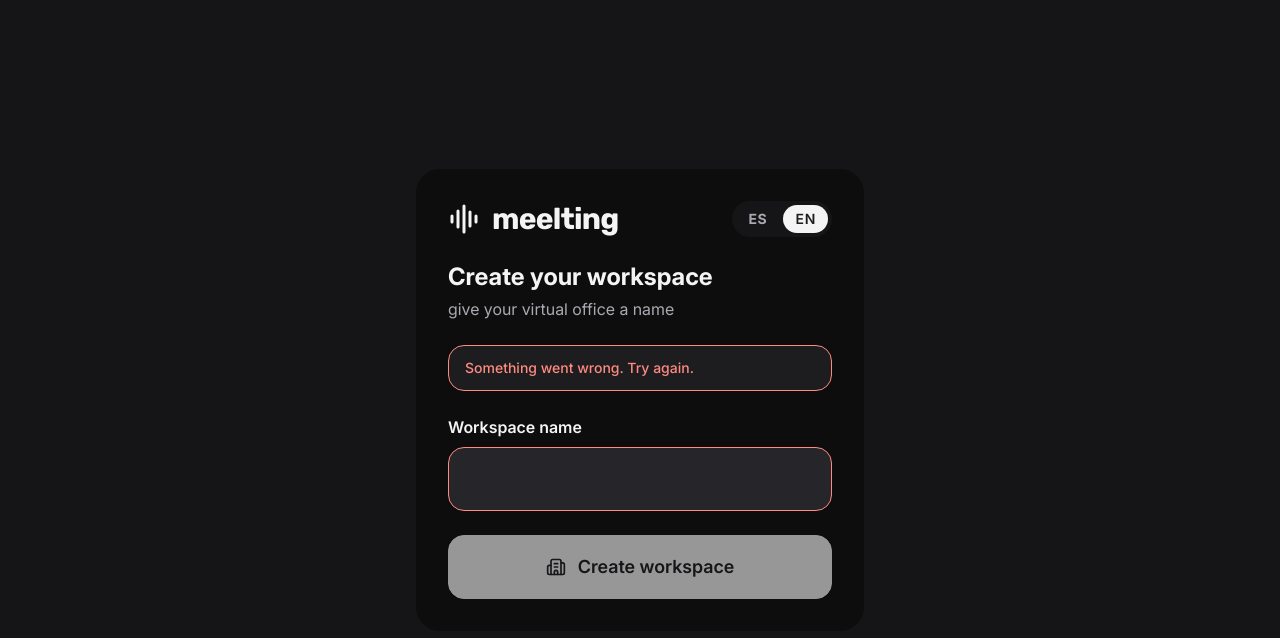
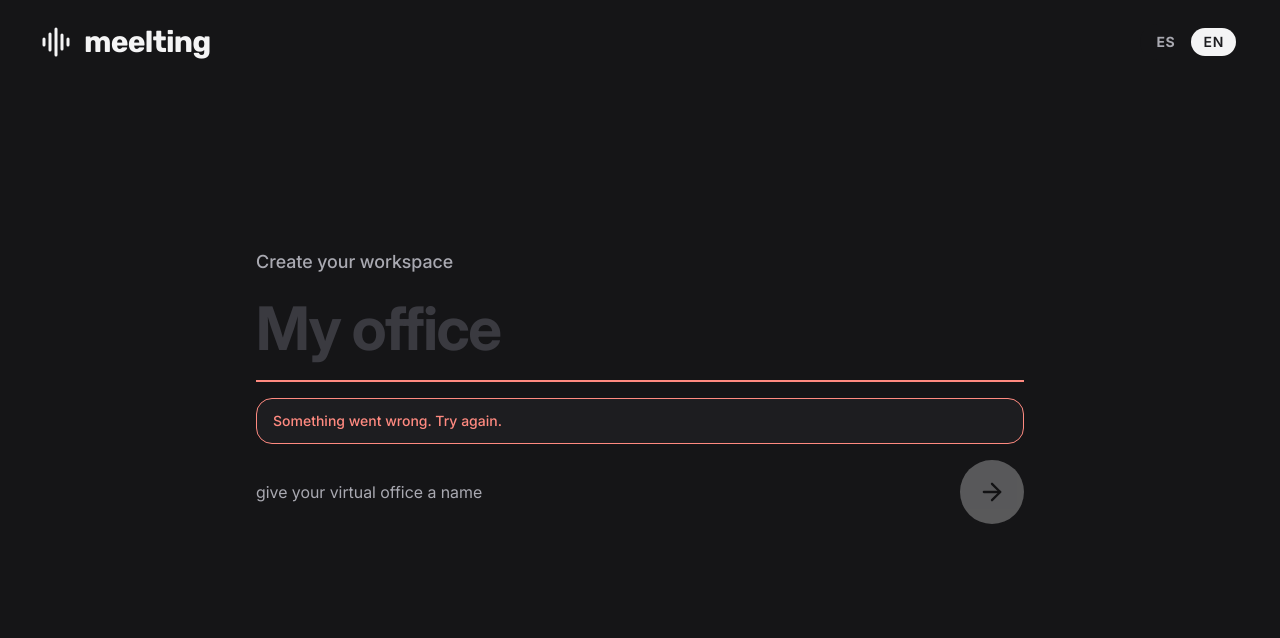
Before and after one commit to Dach3r/meelting, a React (Vite) app: page / in a window 1280 px wide. Shown: the top 638 px of the page. Built offline with nearby package versions, Linux system fonts and the light colour scheme.

Commit message:
💄 style(ui): redesign new workspace screen with big type input
Replace the card with a borderless page: oversized underlined name field and a circular submit button. Rename NewWorkspaceCard to NewWorkspacePage and remove the now unused FormField, Input and Label.

```diff
--- a/src/App.tsx
+++ b/src/App.tsx
@@ -1,5 +1,5 @@
 import { useState } from "react";
-import { NewWorkspaceCard } from "./components/organisms/NewWorkspaceCard";
+import { NewWorkspacePage } from "./components/organisms/NewWorkspacePage";
 import { Workspace } from "./components/templates/Workspace";
 import { useSession } from "./hooks/useSession";
 import { I18nProvider } from "./i18n/I18nProvider";
@@ -27,14 +27,14 @@ function App() {
   return (
     <I18nProvider locale={locale}>
       {!session ? (
-        <NewWorkspaceCard
+        <NewWorkspacePage
           busy={busy}
           errorMessage={errorMessage}
           language={{ locale: draftLocale, onChange: setDraftLocale }}
           onSubmit={(name) => completeFirstLaunch(draftLocale, name)}
         />
       ) : creating ? (
-        <NewWorkspaceCard
+        <NewWorkspacePage
           busy={busy}
           errorMessage={errorMessage}
           onSubmit={async (name) => {
--- a/src/components/atoms/Input.tsx
+++ /dev/null
@@ -1,10 +0,0 @@
-import type { InputHTMLAttributes } from "react";
-
-export function Input({ className = "", ...rest }: InputHTMLAttributes<HTMLInputElement>) {
-  return (
-    <input
-      className={`h-10 w-full min-w-0 border-0 bg-transparent p-0 text-lg font-medium text-ink outline-none placeholder:text-muted ${className}`}
-      {...rest}
-    />
-  );
-}
--- a/src/components/atoms/Label.tsx
+++ /dev/null
@@ -1,5 +0,0 @@
-import type { LabelHTMLAttributes } from "react";
-
-export function Label({ className = "", ...rest }: LabelHTMLAttributes<HTMLLabelElement>) {
-  return <label className={`text-base font-semibold text-ink ${className}`} {...rest} />;
-}
--- a/src/components/molecules/FormField.tsx
+++ /dev/null
@@ -1,29 +0,0 @@
-import type { LucideIcon } from "lucide-react";
-import { useId, type InputHTMLAttributes } from "react";
-import { Input } from "../atoms/Input";
-import { Label } from "../atoms/Label";
-
-type Props = InputHTMLAttributes<HTMLInputElement> & {
-  label: string;
-  icon?: LucideIcon;
-  error?: string | null;
-};
-
-export function FormField({ label, icon: Icon, error, ...input }: Props) {
-  const id = useId();
-  return (
-    <div className="grid gap-2">
-      <Label htmlFor={id}>{label}</Label>
-      <div
-        className={`flex min-h-16 items-center gap-3 rounded-2xl border bg-surface py-2 ${Icon ? "pl-2.5" : "pl-4"} pr-4 transition-colors focus-within:bg-raised ${error ? "border-error" : "border-transparent"}`}
-      >
-        {Icon && (
-          <span className="grid size-10 shrink-0 place-items-center rounded-xl bg-primary text-ink">
-            <Icon className="size-5" aria-hidden="true" />
-          </span>
-        )}
-        <Input id={id} aria-invalid={error ? true : undefined} {...input} />
-      </div>
-    </div>
-  );
-}
--- a/src/components/organisms/NewWorkspaceCard.tsx
+++ /dev/null
@@ -1,63 +0,0 @@
-import { Building2 } from "lucide-react";
-import { useState, type FormEvent } from "react";
-import { useI18n } from "../../i18n/I18nProvider";
-import type { Locale } from "../../i18n/translate";
-import { Button } from "../atoms/Button";
-import { Logo } from "../atoms/Logo";
-import { Alert } from "../molecules/Alert";
-import { FormField } from "../molecules/FormField";
-import { LocaleSwitcher } from "../molecules/LocaleSwitcher";
-
-type Props = {
-  busy: boolean;
-  errorMessage: string | null;
-  onSubmit: (workspaceName: string) => void;
-  language?: { locale: Locale; onChange: (locale: Locale) => void };
-  onCancel?: () => void;
-};
-
-export function NewWorkspaceCard({ busy, errorMessage, onSubmit, language, onCancel }: Props) {
-  const { t } = useI18n();
-  const [name, setName] = useState("");
-
-  function submit(event: FormEvent) {
-    event.preventDefault();
-    onSubmit(name);
-  }
-
-  return (
-    <main className="grid min-h-dvh place-items-center bg-shell p-6">
-      <form onSubmit={submit} className="grid w-full max-w-md gap-6 rounded-3xl bg-rail p-8">
-        <div className="flex items-center justify-between">
-          <Logo />
-          {language && <LocaleSwitcher value={language.locale} onChange={language.onChange} />}
-        </div>
-        <div className="grid gap-1">
-          <h1 className="text-2xl font-bold">{t("newWorkspace.title")}</h1>
-          <p className="text-muted">{t("newWorkspace.subtitle")}</p>
-        </div>
-        {errorMessage && <Alert message={errorMessage} />}
-        <FormField
-          label={t("newWorkspace.nameLabel")}
-          value={name}
-          onChange={(event) => setName(event.target.value)}
-          maxLength={80}
-          autoFocus
-          autoComplete="organization"
-          error={errorMessage}
-        />
-        <div className="grid gap-2">
-          <Button type="submit" disabled={busy || name.trim() === ""}>
-            <Building2 className="size-5" aria-hidden="true" />
-            {t("newWorkspace.submit")}
-          </Button>
-          {onCancel && (
-            <Button type="button" variant="ghost" onClick={onCancel}>
-              {t("newWorkspace.cancel")}
-            </Button>
-          )}
-        </div>
-      </form>
-    </main>
-  );
-}
--- /dev/null
+++ b/src/components/organisms/NewWorkspacePage.tsx
@@ -0,0 +1,70 @@
+import { ArrowRight } from "lucide-react";
+import { useId, useState, type FormEvent } from "react";
+import { useI18n } from "../../i18n/I18nProvider";
+import type { Locale } from "../../i18n/translate";
+import { Button } from "../atoms/Button";
+import { Logo } from "../atoms/Logo";
+import { Alert } from "../molecules/Alert";
+import { LocaleSwitcher } from "../molecules/LocaleSwitcher";
+
+type Props = {
+  busy: boolean;
+  errorMessage: string | null;
+  onSubmit: (workspaceName: string) => void;
+  language?: { locale: Locale; onChange: (locale: Locale) => void };
+  onCancel?: () => void;
+};
+
+export function NewWorkspacePage({ busy, errorMessage, onSubmit, language, onCancel }: Props) {
+  const { t } = useI18n();
+  const inputId = useId();
+  const [name, setName] = useState("");
+
+  function submit(event: FormEvent) {
+    event.preventDefault();
+    onSubmit(name);
+  }
+
+  return (
+    <main className="grid min-h-dvh grid-rows-[auto_1fr] bg-shell px-6 py-6 sm:px-10">
+      <header className="flex items-center justify-between">
+        <Logo />
+        {language && <LocaleSwitcher value={language.locale} onChange={language.onChange} />}
+        {onCancel && (
+          <Button type="button" variant="ghost" size="compact" onClick={onCancel}>
+            {t("newWorkspace.cancel")}
+          </Button>
+        )}
+      </header>
+      <form onSubmit={submit} className="mx-auto grid w-full max-w-3xl content-center gap-4 pb-16">
+        <h1 className="text-lg font-medium text-muted">{t("newWorkspace.title")}</h1>
+        <label htmlFor={inputId} className="sr-only">
+          {t("newWorkspace.nameLabel")}
+        </label>
+        <input
+          id={inputId}
+          value={name}
+          onChange={(event) => setName(event.target.value)}
+          maxLength={80}
+          autoFocus
+          autoComplete="organization"
+          aria-invalid={errorMessage ? true : undefined}
+          placeholder={t("newWorkspace.placeholder")}
+          className={`w-full min-w-0 border-0 border-b-2 bg-transparent pb-4 text-4xl font-bold tracking-tight text-ink outline-none transition-colors placeholder:text-line sm:text-6xl ${errorMessage ? "border-error" : "border-line focus:border-ink"}`}
+        />
+        {errorMessage && <Alert message={errorMessage} />}
+        <div className="flex items-center justify-between gap-6">
+          <p className="text-muted">{t("newWorkspace.subtitle")}</p>
+          <button
+            type="submit"
+            disabled={busy || name.trim() === ""}
+            aria-label={t("newWorkspace.submit")}
+            className="grid size-16 shrink-0 cursor-pointer place-items-center rounded-full bg-ink text-rail transition duration-200 focus-visible:outline-2 focus-visible:outline-offset-2 focus-visible:outline-ink enabled:hover:translate-x-1 disabled:cursor-not-allowed disabled:opacity-30"
+          >
+            <ArrowRight className="size-7" aria-hidden="true" />
+          </button>
+        </div>
+      </form>
+    </main>
+  );
+}
--- a/src/i18n/en.json
+++ b/src/i18n/en.json
@@ -11,6 +11,7 @@
     "title": "Create your workspace",
     "subtitle": "give your virtual office a name",
     "nameLabel": "Workspace name",
+    "placeholder": "My office",
     "submit": "Create workspace",
     "cancel": "Cancel"
   },
--- a/src/i18n/es.json
+++ b/src/i18n/es.json
@@ -11,6 +11,7 @@
     "title": "Crea tu workspace",
     "subtitle": "dale un nombre a tu oficina virtual",
     "nameLabel": "Nombre del workspace",
+    "placeholder": "Mi oficina",
     "submit": "Crear workspace",
     "cancel": "Cancelar"
   },
```
Also changed, not shown: 1 other file (tests, documents, lock files or other folders).
